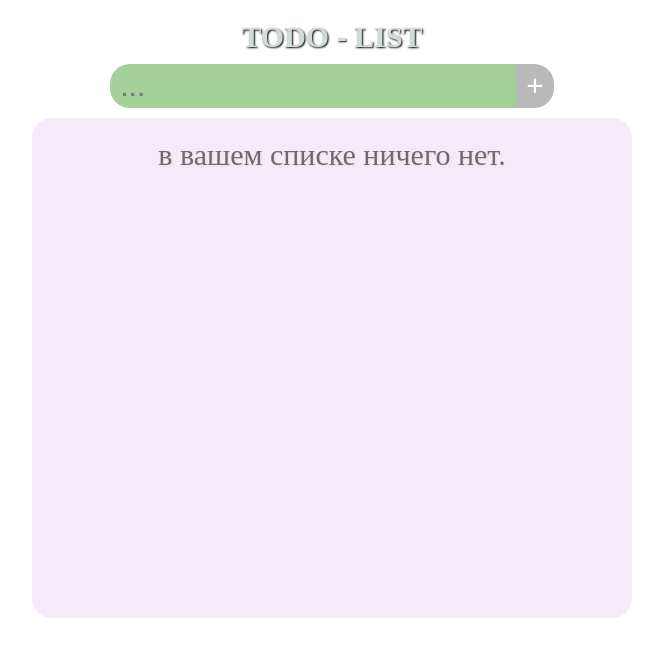
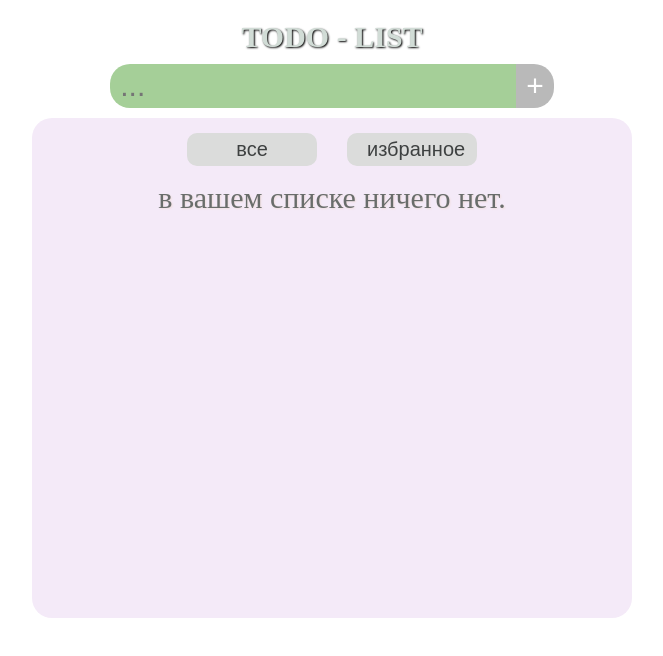
Before and after one commit to AmadoMuerte/amadomuerte.github.io, a React (Create React App) app: page / in a window 1280 px wide. Shown: the top 656 px of the page, without its empty margins (308-971 px from the left). Built offline with nearby package versions, Linux system fonts and the light colour scheme; a web font is replaced by a local one.

Commit message:
add navigation component

```diff
--- a/src/components/App/App.js
+++ b/src/components/App/App.js
@@ -58,12 +58,15 @@ class App extends Component {
 
   render() {
     let {data} = this.state
+
     return (
       <>
+
         <div className='header'>
           <p>Todo - list</p>
           <Input addItem={this.addItem}/>
         </div>
+
         <main className='main'>
           <TodoList
             data={data}
@@ -71,6 +74,7 @@ class App extends Component {
             onComplete={this.onComplete}/>
           {this.updateStorage()}
         </main>
+
       </>
 
     );
--- /dev/null
+++ b/src/components/Navigation/Navigation.css
@@ -0,0 +1,24 @@
+.navigation {
+    margin: 5px 5px 15px 0px;
+    display: flex;
+    justify-content: center;
+    align-items: center;
+    margin-right: -30px;
+}
+
+.navigation button {
+    width: 130px;
+    border: none;
+    font-size: 20px;
+    color: rgb(62, 65, 65);
+    padding: 5px 20px;
+    background-color:rgb(219, 220, 219);
+    margin-right: 30px;
+    border-radius: 10px;
+    transition: 0.1s;
+    cursor: pointer;
+}
+
+.navigation button:hover {
+    box-shadow: 2px 2px 5px rgb(172, 171, 171);
+}
--- /dev/null
+++ b/src/components/Navigation/Navigation.jsx
@@ -0,0 +1,28 @@
+import React, { Component } from 'react';
+
+import './Navigation.css';
+
+class Navigation extends Component {
+    constructor(props) {
+        super(props);
+        this.state = {
+
+        }
+    }
+
+
+    render() {
+
+
+        return (
+            <div className='navigation'>
+                <div className='navigation__buttons'>
+                    <button>все</button>
+                    <button>избранное</button>
+                </div>
+            </div>
+        );
+    }
+}
+
+export default Navigation;
--- a/src/components/TodoList/TodoList.jsx
+++ b/src/components/TodoList/TodoList.jsx
@@ -2,6 +2,7 @@ import React from 'react';
 
 import './TodoList.css';
 import  ListItem from '../ListItem/ListItem';
+import Navigation from '../Navigation/Navigation';
 
 const TodoList = (props) => {
 
@@ -29,6 +30,7 @@ const TodoList = (props) => {
 
   return (
     <ul className='list'>
+      <Navigation />
         {items}
     </ul>
   );
```
